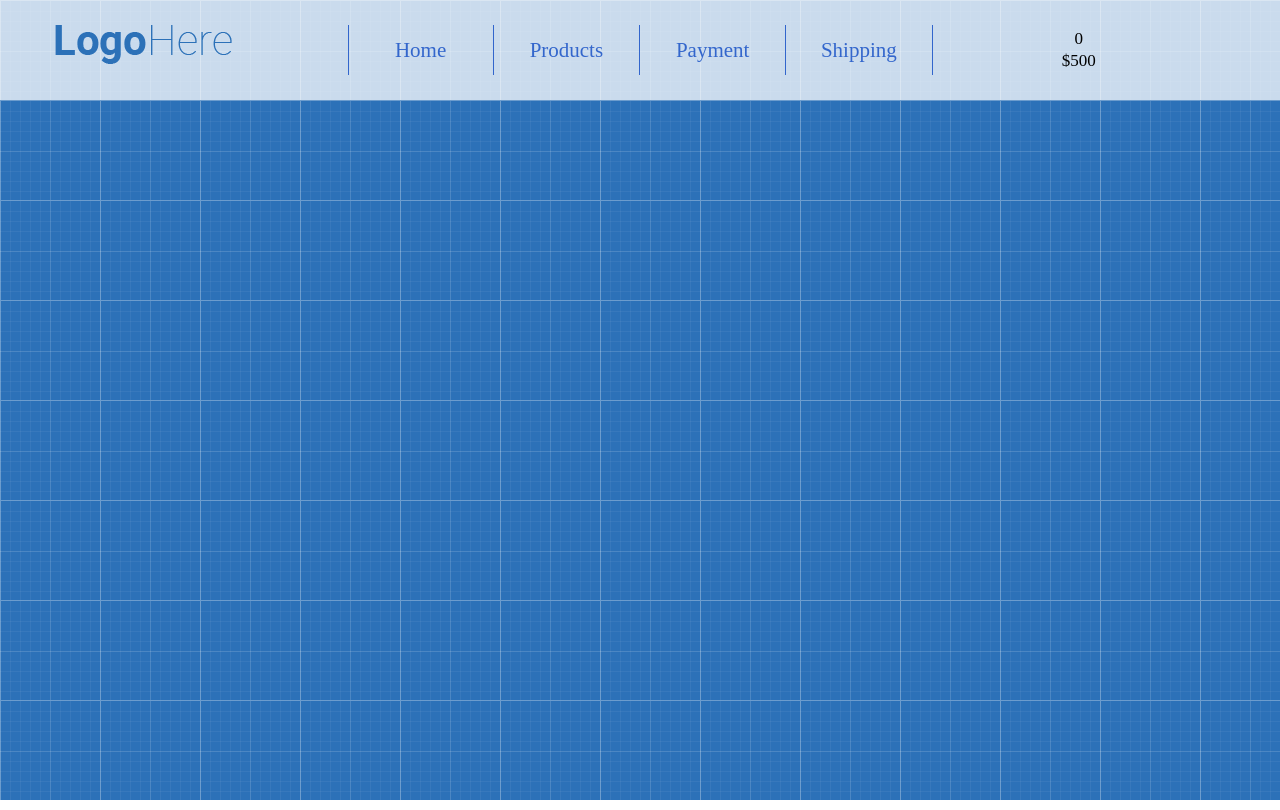
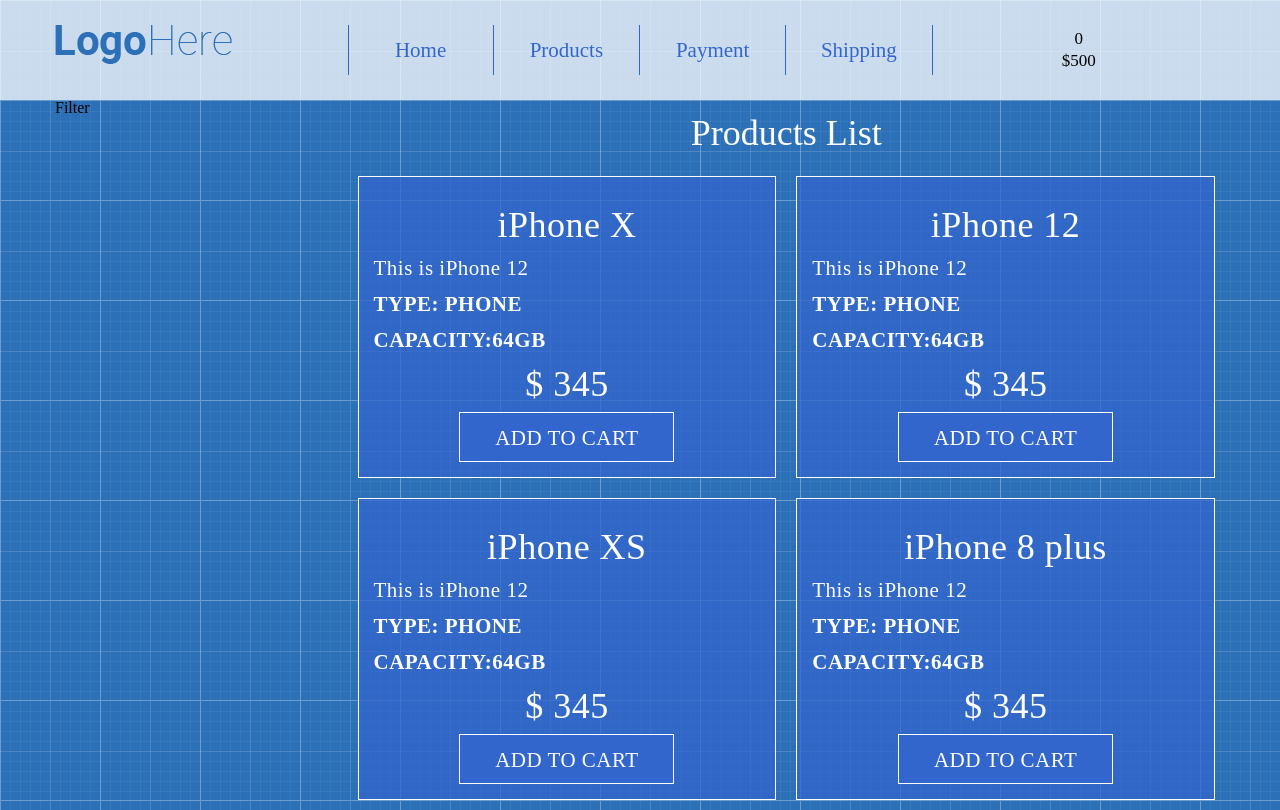
Before and after one commit to liza-yakovleva/react-project, a React (Create React App) app: page / in a window 1280 px wide. Built offline with nearby package versions, Linux system fonts and the light colour scheme.

Commit message:
added productListItem

```diff
--- a/src/App/Main/Main.js
+++ b/src/App/Main/Main.js
@@ -1,4 +1,6 @@
 import React from "react";
+import ProductList from './Products/ProductList';
+
 
 
 const Main = () => {
@@ -7,9 +9,9 @@
    	<div className = "container" >
    	<div className = "row" >
    	<div className = "col-lg-3" >
-
+Filter
    	</div> <div className = "col-lg-9">
-
+<ProductList/>
    	</div> </div> </div> </main>
   )
 }
--- /dev/null
+++ b/src/App/Main/Products/ProductList.js
@@ -0,0 +1,53 @@
+import React from "react";
+import ProductListItem from './ProductListItem';
+
+const ProductList = () => {
+  return (
+    <>
+      <h2 className="page-title">Products List</h2>
+      <div className="row">
+        <div className="col-lg-6">
+          <ProductListItem
+
+          name="iPhone X"
+          description="This is iPhone 12"
+          type="phone"
+          capacity="64"
+            price="345"
+            />
+        </div>
+        <div className="col-lg-6">
+          <ProductListItem
+          name="iPhone 12"
+            description="This is iPhone 12"
+          type="phone"
+          capacity="64"
+            price="345"
+            />
+        </div>
+        <div className="col-lg-6">
+          <ProductListItem
+          name="iPhone XS"
+            description="This is iPhone 12"
+          type="phone"
+          capacity="64"
+            price="345"
+            />
+        </div>
+        <div className="col-lg-6">
+          <ProductListItem
+          name="iPhone 8 plus"
+            description="This is iPhone 12"
+          type="phone"
+          capacity="64"
+            price="345"
+            />
+      </div>
+      </div>
+      </>
+
+
+  )
+}
+
+export default ProductList
--- /dev/null
+++ b/src/App/Main/Products/ProductListItem.css
@@ -0,0 +1,50 @@
+.product-list-item {
+    color:white;
+    border:1px solid white;
+    padding:15px;
+    margin: 10px;
+    background: rgba(51,102,204,0.75);
+    font-size: 21px;
+    letter-spacing: 0.5px;
+
+}
+.product-title {
+    font-size: 26px;
+    margin-bottom: 15px;
+    font-weight: bold;
+}
+.product-description {
+    font-weight: 300;
+    margin-bottom: 15px;
+}
+.product-features {
+    font-weight: bold;
+    text-transform: uppercase;
+    margin-bottom: 15px;
+
+}
+.product-type,.product-screen-size,.product-capacity {
+    margin-bottom: 15px;
+}
+.btn-add-to-cart {
+    text-transform: uppercase;
+    font-size: 21px;
+    background: #3366cc;
+    width: 215px;
+    height: 50px;
+    line-height: 50px;
+    margin: 0 auto;
+    display: block;
+    color:white;
+    border: 1px solid white;
+    text-align: center;
+}
+.btn-add-to-cart:hover {
+    cursor: pointer;
+    background: #6699cc;
+}
+.product-price {
+    font-size: 36px;
+    text-align: center;
+    margin: 10px 0;
+}
--- /dev/null
+++ b/src/App/Main/Products/ProductListItem.js
@@ -0,0 +1,25 @@
+import React from "react";
+import "./ProductListItem.css"
+
+const ProductListItem = (props) => {
+  return (
+
+    <div className="product-list-item">
+      <div className="page-title">{props.name}</div>
+      <div className="product-description">{props.description}</div>
+      <div className="product-features">Type: {props.type}</div>
+      <div className="product-features">Capacity:{props.capacity}Gb</div>
+
+      <div className="product-price">$ {props.price}</div>
+      <div className="btn-add-to-cart">Add to cart</div>
+
+      </div>
+
+
+
+
+  )
+
+}
+
+export default ProductListItem
--- a/src/common/style/base.css
+++ b/src/common/style/base.css
@@ -28,6 +28,13 @@
 .text-center {
 	text-align: center;
 }
+.page-title {
+	text-align: center;
+	color: white;
+	font-size: 36px;
+	margin: 15px 0;
+
+}
 
 @media(min-width: 768px) {
 	.container {
```
Also changed, not shown: 1 other file (tests, documents, lock files or other folders).
